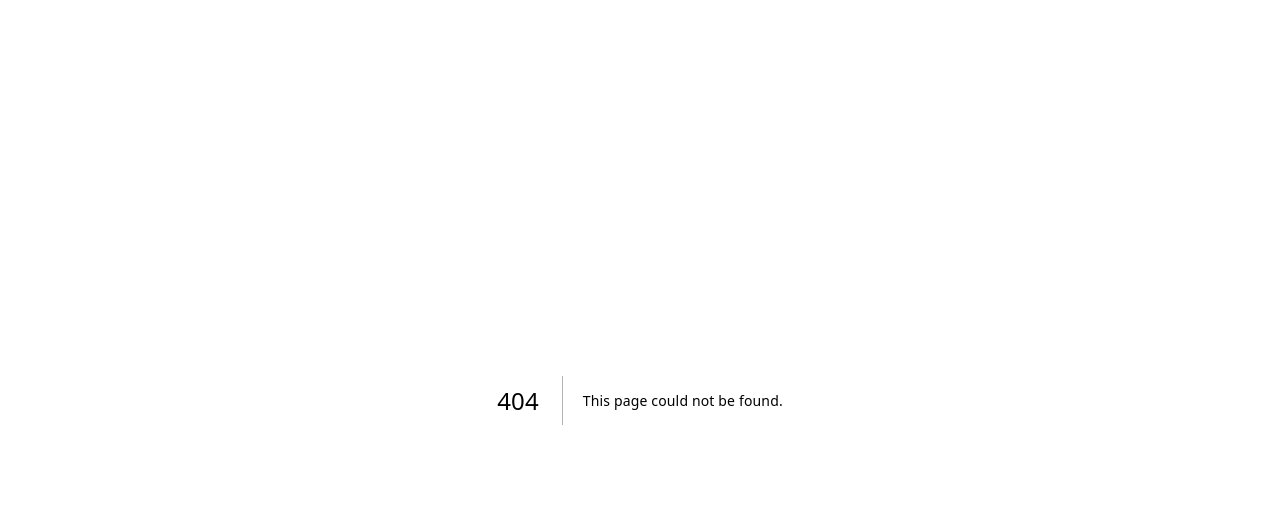
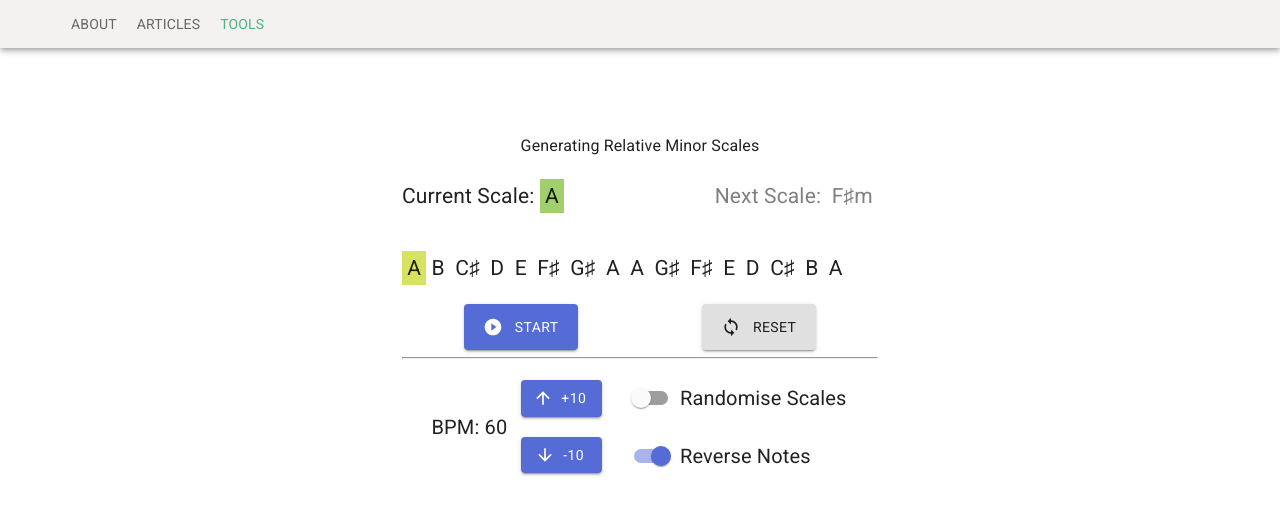
Before and after one commit to a6kme/a6kme, a Next.js app: page /tools/scale_generator in a window 1280 px wide. Before the commit this address had no page. Shown: the top 514 px of the page. Built offline with nearby package versions, Linux system fonts and the light colour scheme.

Commit message:
Start and reset buttons added

```diff
--- a/pages/index.jsx
+++ b/pages/index.jsx
@@ -108,8 +108,8 @@ const Index = (props) => {
       </Typography>
       <div className={classes.links_container}>
         <a
-          key="random_scale_generator"
-          href="/tools/random_scale_generator"
+          key="scale_generator"
+          href="/tools/scale_generator"
           rel="noopener noreferrer"
         >
           <img src="/tools/music.jpg" alt="music scale" />
--- a/pages/tools/index.jsx
+++ b/pages/tools/index.jsx
@@ -51,7 +51,7 @@ const Tools = (props) => {
     <ul className={classes.tools_container}>
       <Typography align="center" variant="body1">Tools</Typography>
       <li className={classes.tool}>
-        <Link href="/tools/random_scale_generator">
+        <Link href="/tools/scale_generator">
           {/* eslint-disable-next-line jsx-a11y/anchor-is-valid */}
           <a>
             <Typography align="left" variant="h5">
--- a/pages/tools/random_scale_generator.jsx
+++ b/pages/tools/scale_generator/index.jsx
@@ -8,10 +8,17 @@ import Switch from '@material-ui/core/Switch';
 import Typography from '@material-ui/core/Typography';
 import ArrowUpwardIcon from '@material-ui/icons/ArrowUpward';
 import ArrowDownwardIcon from '@material-ui/icons/ArrowDownward';
+import PlayCircleFilledWhiteIcon from '@material-ui/icons/PlayCircleFilledWhite';
+import LoopIcon from '@material-ui/icons/Loop';
+import StopIcon from '@material-ui/icons/Stop';
 import FormControlLabel from '@material-ui/core/FormControlLabel';
-import withLayout from '../../src/lib/with-layout';
-import { MAX_CONTENT_WIDTH } from '../../components/constants';
-import { getScale, getNotesOfScale, getRelativeMinorScale } from '../../src/lib/scales';
+import withLayout from '../../../src/lib/with-layout';
+import { MAX_CONTENT_WIDTH } from '../../../components/constants';
+import {
+  getScale,
+  getNotesOfScale,
+  getRelativeMinorScale
+} from '../../../src/lib/scales';
 
 const styles = (theme) => ({
   container: {
@@ -69,17 +76,22 @@ const styles = (theme) => ({
   },
   selectedNote: {
     backgroundColor: '#d7e360'
+  },
+  startControls: {
+    display: 'flex',
+    justifyContent: 'space-around'
   }
 });
 
 const bpmDiff = 10;
 
-class RandomScaleGenerator extends React.Component {
+class ScaleGenerator extends React.Component {
   constructor(props) {
     super(props);
     const scale = getRelativeMinorScale();
     const nextScale = getRelativeMinorScale(scale);
     this.state = {
+      beatsRunning: false,
       scale,
       nextScale,
       beatCount: 0,
@@ -108,8 +120,40 @@ class RandomScaleGenerator extends React.Component {
     return notes;
   }
 
+  toggleBeatRunningStatus() {
+    const { beatsRunning } = this.state;
+    if (beatsRunning) {
+      this.stopBeats();
+    } else {
+      this.startBeats();
+    }
+  }
+
   stopBeats() {
     clearInterval(this.intervalID);
+    this.setState({
+      beatsRunning: false
+    });
+  }
+
+  reset() {
+    this.stopBeats();
+    const { onlyRelativeMinor } = this.state;
+    let scale;
+    let nextScale;
+    if (onlyRelativeMinor) {
+      scale = getRelativeMinorScale();
+      nextScale = getRelativeMinorScale(scale);
+    } else {
+      scale = getScale();
+      nextScale = getScale();
+    }
+    this.setState({
+      scale,
+      nextScale,
+      beatsRunning: false,
+      beatCount: 0
+    });
   }
 
   startBeats() {
@@ -117,6 +161,9 @@ class RandomScaleGenerator extends React.Component {
       () => this.tick(),
       this.noteRefreshTime()
     );
+    this.setState({
+      beatsRunning: true
+    });
   }
 
   tick() {
@@ -178,7 +225,7 @@ class RandomScaleGenerator extends React.Component {
   render() {
     const { classes } = this.props;
     const {
-      scale, bpm, nextScale, reverseNotes, onlyRelativeMinor
+      scale, bpm, nextScale, reverseNotes, onlyRelativeMinor, beatsRunning
     } = this.state;
     const notes = this.getNotes(scale);
     const headline = onlyRelativeMinor ? 'Generating Relative Minor Scales' : 'Generating Random Scales';
@@ -187,8 +234,7 @@ class RandomScaleGenerator extends React.Component {
         <div className={classes.scalesContainer}>
           <Typography
             align="center"
-            color="primary"
-            variant="h5"
+            variant="subtitle1"
           >
             {' '}
             {headline}
@@ -206,7 +252,6 @@ class RandomScaleGenerator extends React.Component {
               <span>{nextScale}</span>
             </p>
           </div>
-          <div>
           <p>
             {notes.map((note, index) => {
               const uniqueKey = `${scale}_${index}`;
@@ -216,6 +261,23 @@ class RandomScaleGenerator extends React.Component {
               return <span key={uniqueKey}>{note}</span>;
             })}
           </p>
+          <div className={classes.startControls}>
+            <Button
+              variant="contained"
+              color={beatsRunning ? 'default' : 'primary'}
+              onClick={() => this.toggleBeatRunningStatus()}
+              startIcon={beatsRunning ? <StopIcon /> : <PlayCircleFilledWhiteIcon />}
+            >
+              {beatsRunning ? 'Pause' : 'Start'}
+            </Button>
+            <Button
+              variant="contained"
+              color="default"
+              onClick={() => this.reset()}
+              startIcon={<LoopIcon />}
+            >
+              reset
+            </Button>
           </div>
         </div>
         <hr />
@@ -287,8 +349,8 @@ class RandomScaleGenerator extends React.Component {
   }
 }
 
-RandomScaleGenerator.propTypes = {
+ScaleGenerator.propTypes = {
   classes: PropTypes.object.isRequired
 };
 
-export default withLayout(withStyles(styles)(RandomScaleGenerator), 'Random Scale Generator');
+export default withLayout(withStyles(styles)(ScaleGenerator), 'Scale Generator');
--- a/src/theme.js
+++ b/src/theme.js
@@ -8,7 +8,7 @@ const theme = createMuiTheme({
       main: '#556cd6',
     },
     secondary: {
-      main: '#19857b',
+      main: '#ff7961',
     },
     error: {
       main: red.A400,
```
Lines whose indentation alone changed are shown as unchanged.
